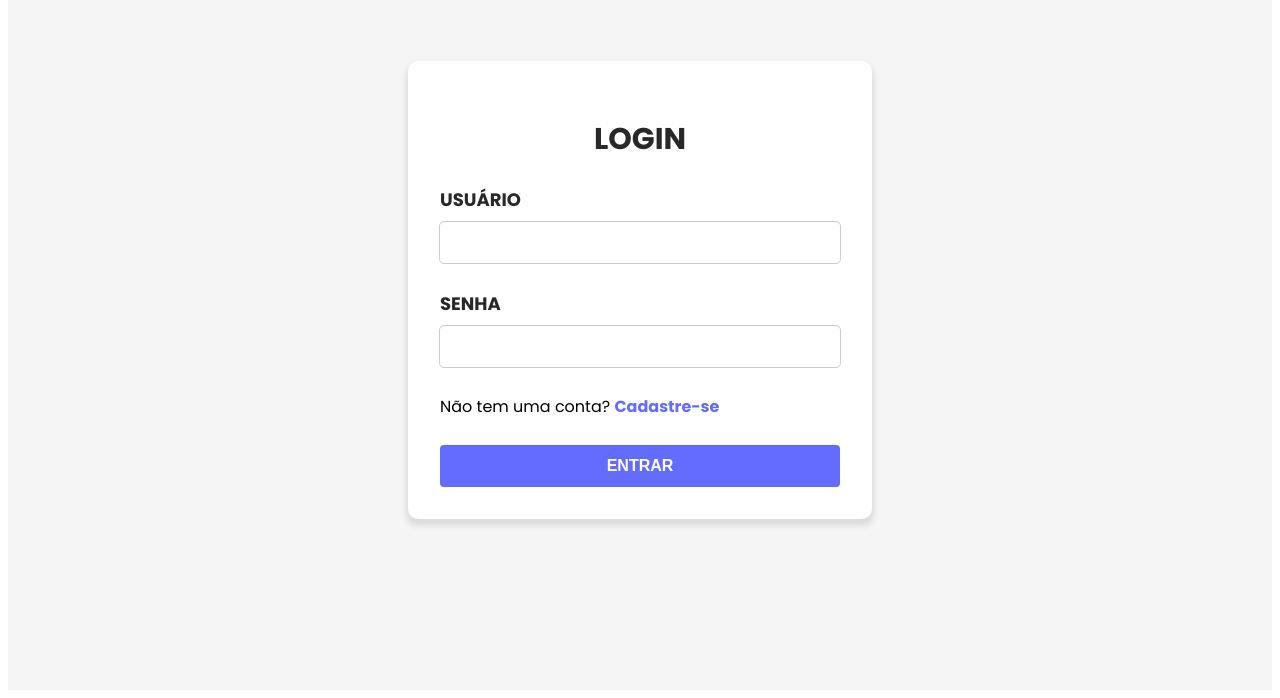
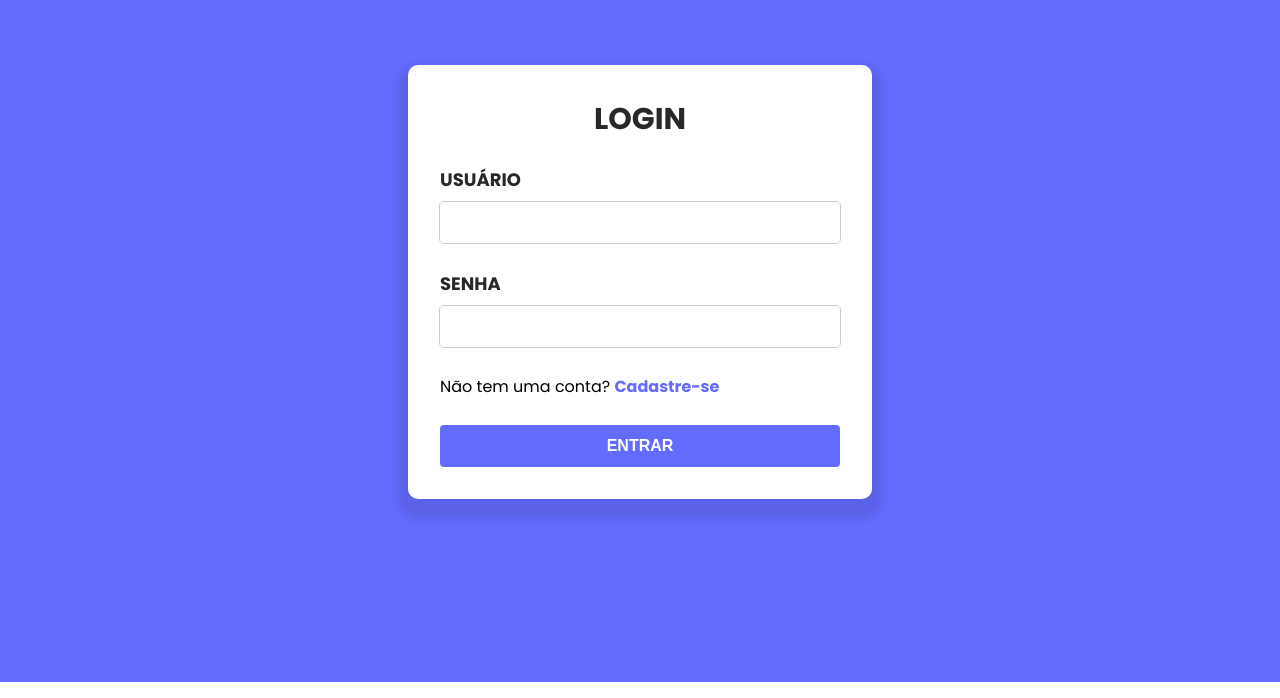
Before and after one commit to eikefrota/todo-list, a React (Vite) app in the folder front-end/todo-list/: page / in a window 1280 px wide. Shown: the part 118-816 px from the top of the page. Built offline with nearby package versions, Linux system fonts and the light colour scheme.

Commit message:
Alterando cor de fundo

```diff
--- a/front-end/todo-list/src/components/Cadastro/Cadastro.css
+++ b/front-end/todo-list/src/components/Cadastro/Cadastro.css
@@ -3,7 +3,7 @@
     justify-content: center;
     align-items: center;
     height: 100vh;
-    background-color: #f5f5f5;
+    background-color: #646cff;
   }
 
   .cadastro-form {
--- a/front-end/todo-list/src/components/Login/Login.css
+++ b/front-end/todo-list/src/components/Login/Login.css
@@ -3,7 +3,7 @@
   justify-content: center;
   align-items: center;
   height: 100vh;
-  background-color: #f5f5f5;
+  background-color: #646cff;
 }
 
 
@@ -11,7 +11,7 @@
   background: #fff;
   padding: 32px;
   border-radius: 10px;
-  box-shadow: 0px 5px 6px 2px rgba(0, 0, 0, 0.1);
+  box-shadow: 0px 10px 10px 10px rgba(0, 0, 0, 0.1);
   width: 100%;
   max-width: 400px;
 }
@@ -41,7 +41,7 @@
 }
 
 .form-group input {
-  width: 95%;
+  width: 100%;
   font-size: 18px;
   padding: 10px;
   border: 1px solid #ccc;
--- a/front-end/todo-list/src/index.css
+++ b/front-end/todo-list/src/index.css
@@ -1,3 +1,8 @@
+*{
+    margin: 0;
+    padding: 0;
+}
+
 body {
     font-family: 'Poppins', sans-serif;
   }
```
